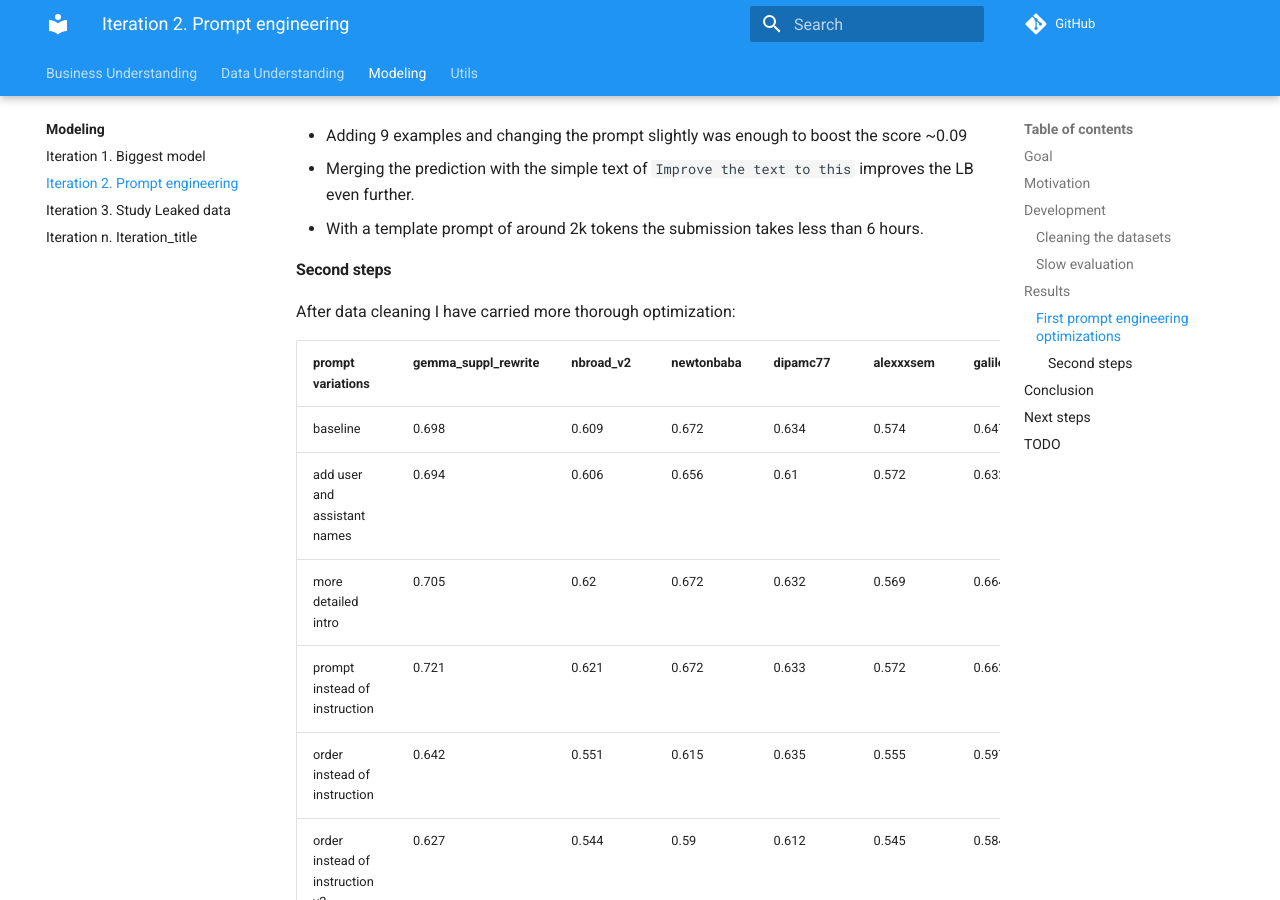
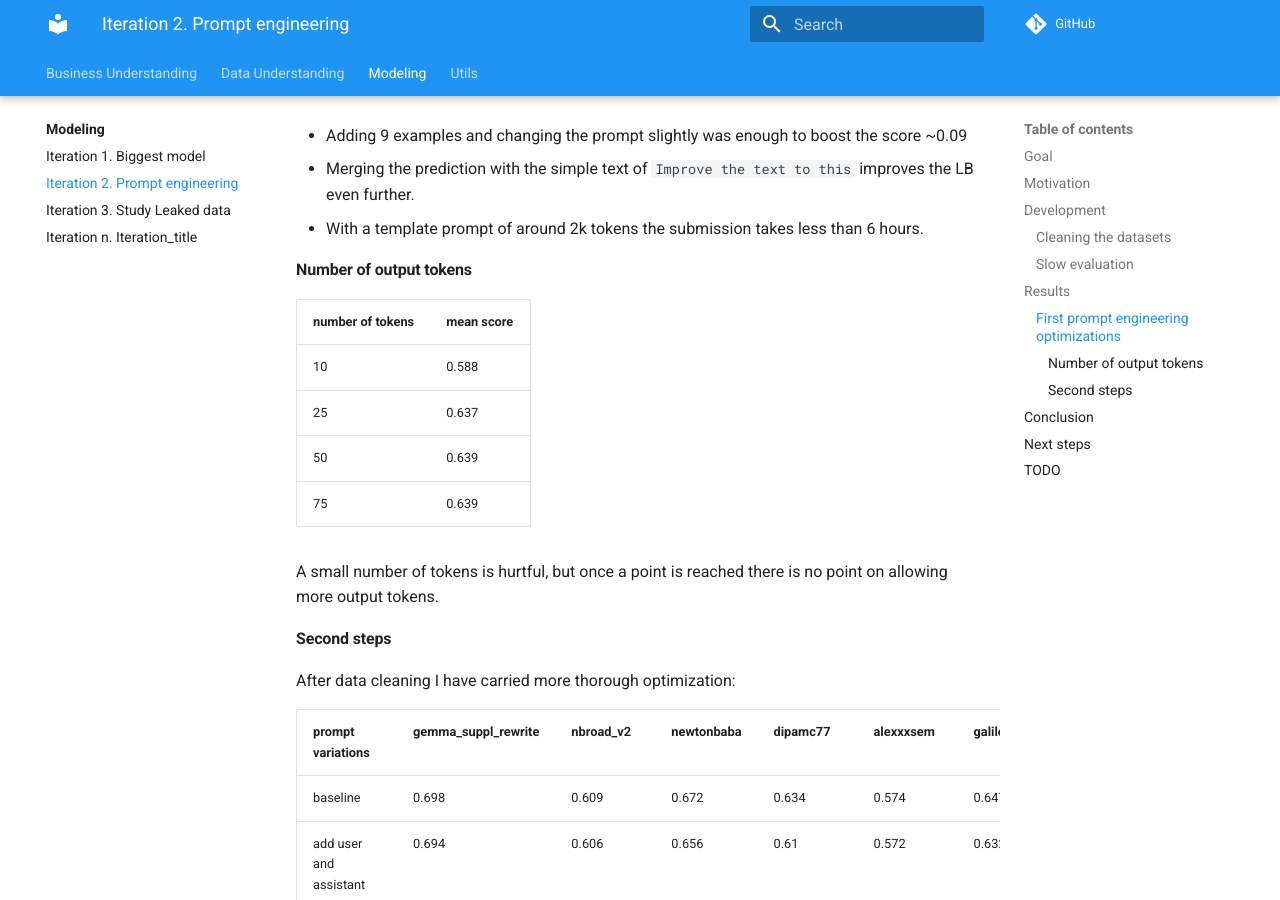
Before and after one commit to ironbar/prompt_recovery, an MkDocs documentation site: the page built from docs/modeling/Iteration_02_prompt_engineering.md, in a window 1280 px wide and 900 px high, scrolled down 1536 px. Built offline with MkDocs 1.6.1 and Material for MkDocs 9.7.7, drawn with Linux system fonts in a browser that asks for light colours; comment, search, counter and statistics services are not loaded.

Commit message:
added results

```diff
--- a/docs/modeling/Iteration_02_prompt_engineering.md
+++ b/docs/modeling/Iteration_02_prompt_engineering.md
@@ -58,6 +58,18 @@ These results are previous to data cleaning.
 - Merging the prediction with the simple text of `Improve the text to this` improves the LB even further.
 - With a template prompt of around 2k tokens the submission takes less than 6 hours.
 
+#### Number of output tokens
+
+| number of tokens | mean score |
+|------------------|------------|
+| 10               | 0.588      |
+| 25               | 0.637      |
+| 50               | 0.639      |
+| 75               | 0.639      |
+
+A small number of tokens is hurtful, but once a point is reached there is no point on allowing more
+output tokens.
+
 #### Second steps
 
 After data cleaning I have carried more thorough optimization:
```
